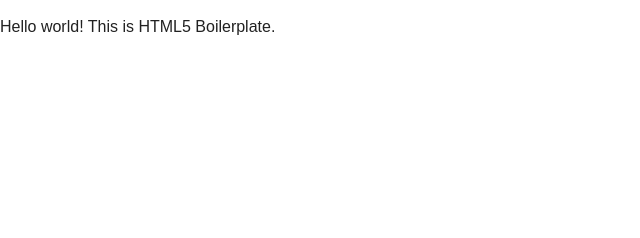
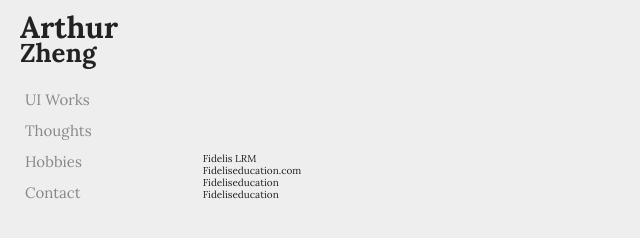
Before and after one commit to arthur-zheng/arthurzheng.com, a plain HTML site: page index.html in a window 1280 px wide. Shown: the whole page, without its empty margins (0-640 px from the left). Drawn offline with nearby package versions, Linux system fonts and the light colour scheme.

Commit message:
left bar v1

```diff
--- a/css/main.css
+++ b/css/main.css
@@ -9,11 +9,14 @@
 /* ==========================================================================
    Base styles: opinionated defaults
    ========================================================================== */
+@import url(https://fonts.googleapis.com/css?family=Lora:400,400italic,700,700italic);
 
 html {
+    font-family: lora, serif;
     color: #222;
-    font-size: 1em;
-    line-height: 1.4;
+    /*going to use rem*/
+    font-size: 62.5%;
+    line-height: 1.2;
 }
 
 /*
--- /dev/null
+++ b/css/style.css
@@ -0,0 +1,75 @@
+/* utilities */
+* {padding: 0; margin: 0; box-sizing: border-box}
+.none-selection {
+	-webkit-touch-callout: none;
+	-webkit-user-select: none;
+	-webkit-tap-highlight-color: rgba(0,0,0,0);
+	-webkit-tap-highlight-color: transparent;
+}
+.smaller {
+	font-size: 86%
+}
+/* classes */
+html,body {
+	height: 100%;
+	background-color: #eee;
+}
+.container {
+	position: relative;
+	min-width: 100rem;
+	height: 100%;
+}
+.menu {
+	display: inline-block;
+	height: 100%;
+	width: 200px;
+	text-align: left;
+	padding: 1.5rem 2rem 0;
+}
+.logo__name {
+	font-size: 3rem;
+	line-height: 0.8;
+	margin: 0 0 0.67em;
+}
+.site-word {
+	font-size: 1.4rem;
+}
+.menu__list ul {
+	color: #888;
+	padding: 0;
+	list-style: none;
+	text-align: left;
+	font-size: 1.5rem;
+}
+.menu__list i {
+	opacity: 0;
+	font-size: 80%;
+}
+.menu__list li:hover >h5 >i {
+	opacity: 1;
+}
+.menu__list li:hover >i {
+	opacity: 1;
+}
+ul.sec {
+	padding: 0.5rem 1rem 0;
+}
+.menu__list h5 {
+	font-size: 1.5rem;
+	line-height: 1.4;
+	/*padding: 0.5rem;*/
+	font-weight: 400
+}
+.menu__list li {
+	line-height: 1.4;
+	padding: 0.5rem;
+	cursor: pointer
+}
+.menu__list li:hover {
+	color: #000;
+	transition: ease 0.5s;
+	/*background-color: rgba(221, 221, 221, 0.53)*/
+}
+.content {
+	display: inline-block
+}
--- a/index.html
+++ b/index.html
@@ -12,15 +12,62 @@
 
         <link rel="stylesheet" href="css/normalize.css">
         <link rel="stylesheet" href="css/main.css">
+        <link rel="stylesheet" href="css/style.css">
+        <link rel="stylesheet" href="https://maxcdn.bootstrapcdn.com/font-awesome/4.4.0/css/font-awesome.min.css">
         <script src="js/vendor/modernizr-2.8.3.min.js"></script>
+
     </head>
     <body>
         <!--[if lt IE 8]>
             <p class="browserupgrade">You are using an <strong>outdated</strong> browser. Please <a href="http://browsehappy.com/">upgrade your browser</a> to improve your experience.</p>
         <![endif]-->
-
-        <!-- Add your site or application content here -->
-        <p>Hello world! This is HTML5 Boilerplate.</p>
+        <!-- content -->
+        <div class="container">
+            <div class="menu">
+                <div class="logo">
+                    <h1 class="logo__name">Arthur<br><span class="smaller">Zheng</span></h1>
+                </div>
+                <!--<p class="site-word">Welcome! You can find all my public works in here.</p>-->
+                <div class="menu__list none-selection">
+                    <ul>
+                        <li><h5>UI Works</h5></li>
+                        <li><h5>Thoughts <i class="fa fa-link"></i></h5></li>
+                        <li><h5>Hobbies</h5>
+                            <ul style="display:none" class="sec">
+                                <li>Photos <i class="fa fa-link"></i></li>
+                                <li>Graphic Designs</li>
+                                <li>Drawings</li>
+                                <li>Animes</li>
+                            </ul>
+                        </li>
+                        <!--<li><h5>Bio</h5></li>-->
+                        <li><h5>Contact</h5></li>
+                    </ul>
+                </div>
+            </div>
+            <div class="content">
+                <div class="item">
+                    <div class="item__img"></div>
+                    <div class="item__title">Fidelis LRM</div>
+                    <div class="item__desc"></div>
+                </div>
+                <div class="item">
+                    <div class="item__img"></div>
+                    <div class="item__title">Fideliseducation.com</div>
+                    <div class="item__desc"></div>
+                </div>
+                <div class="item">
+                    <div class="item__img"></div>
+                    <div class="item__title">Fideliseducation</div>
+                    <div class="item__desc"></div>
+                </div>
+                <div class="item">
+                    <div class="item__img"></div>
+                    <div class="item__title">Fideliseducation</div>
+                    <div class="item__desc"></div>
+                </div>
+            </div>
+        </div>
 
         <script src="https://ajax.googleapis.com/ajax/libs/jquery/1.11.3/jquery.min.js"></script>
         <script>window.jQuery || document.write('<script src="js/vendor/jquery-1.11.3.min.js"><\/script>')</script>
--- a/js/main.js
+++ b/js/main.js
@@ -0,0 +1,14 @@
+$(document).ready(function(){
+
+	// click events for menu
+	$(".menu__list h5").click(function(){
+		//slide up all the link lists
+		$(this).closest("li").find("ul").slideUp();
+		//slide down the link list below the h3 clicked - only if its closed
+		if(!$(this).next().is(":visible")){
+			$(this).next().slideDown();
+		}
+	})
+
+
+})
```
